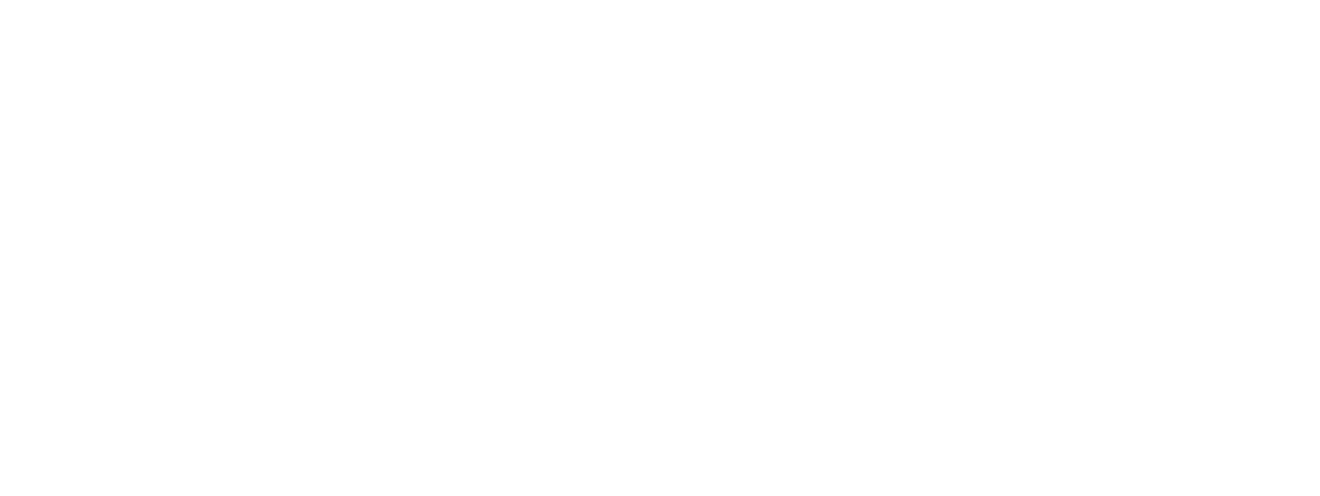
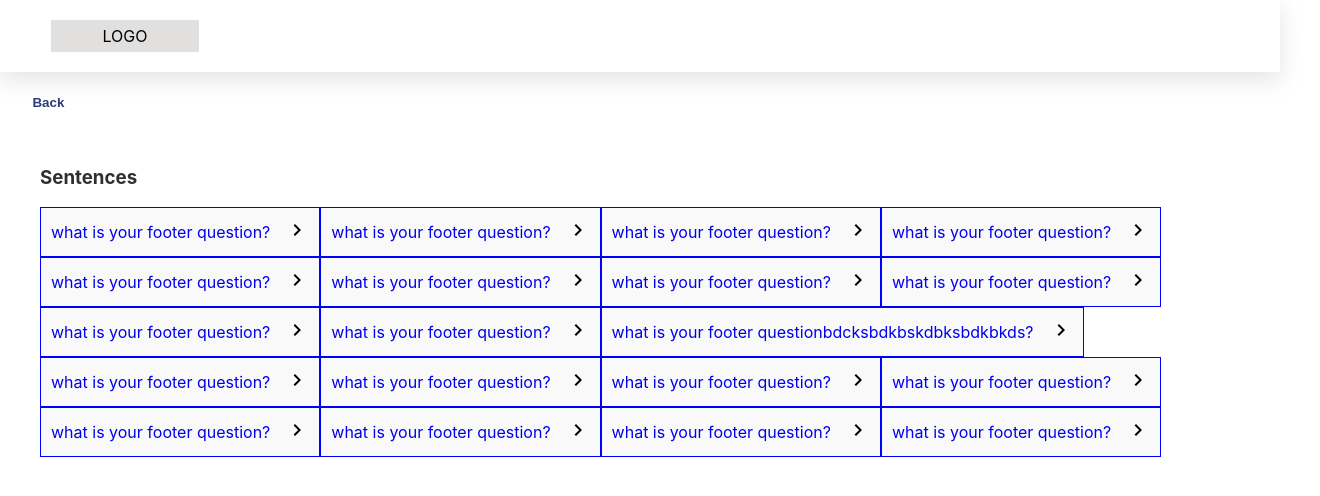
Before and after one commit to Eswarkartheekgrandhi/usr, a React (Create React App) app: page /usrTable in a window 1280 px wide. Before the commit this address had no page. Shown: the top 496 px of the page, 1320 px wide, since content can reach past the window. Built offline with nearby package versions, Linux system fonts and the light colour scheme.

Commit message:
USR table page is updated

```diff
--- a/src/App.js
+++ b/src/App.js
@@ -8,6 +8,7 @@ import StatusPage from "./components/StatusPage";
 import USRaddPage from "./components/USRaddPage";
 import SimplifyPage from "./components/SimplifyPage";
 import TextToLinesPage from "./components/TextToLinesPage";
+import USRTable from "./components/USRTable";
 
 const App = () => {
   const [isLoggedIn, setIsLoggedIn] = useState(false);
@@ -38,6 +39,7 @@ const App = () => {
         <Route path="/USRadd" element={<USRaddPage />} />
         <Route path="/simplify" element={<SimplifyPage />} />
         <Route path="/text" element={<TextToLinesPage />} />
+        <Route path="/usrTable" element={<USRTable />} />
       </Routes>
     </Router>
   );
--- /dev/null
+++ b/src/components/USRTable.js
@@ -0,0 +1,52 @@
+import React, { useState } from "react";
+import TopNavBar from "./topNavBar";
+import "../styles/USRTablepage.css";
+import KeyboardArrowRightIcon from "@mui/icons-material/KeyboardArrowRight";
+
+function USRTable() {
+  const [sentences, setSentences] = useState([
+    "what is your footer question?",
+    "what is your footer question?",
+    "what is your footer question?",
+    "what is your footer question?",
+    "what is your footer question?",
+    "what is your footer question?",
+    "what is your footer question?",
+    "what is your footer question?",
+    "what is your footer question?",
+    "what is your footer question?",
+    "what is your footer questionbdcksbdkbskdbksbdkbkds?",
+    "what is your footer question?",
+    "what is your footer question?",
+    "what is your footer question?",
+    "what is your footer question?",
+    "what is your footer question?",
+    "what is your footer question?",
+    "what is your footer question?",
+    "what is your footer question?",
+  ]);
+
+  return (
+    <div>
+      <TopNavBar />
+      <div className="ba">
+        <button>Back</button>
+      </div>
+      <div className="box-top">
+        <h3 className="sentence">Sentences</h3>
+        <div className="contain">
+          {sentences.map((sentence, index) => (
+            <div className="content" key={index}>
+              <a href="#">{sentence}</a>
+              <span className="arrow">
+                <KeyboardArrowRightIcon />
+              </span>
+            </div>
+          ))}
+        </div>
+      </div>
+    </div>
+  );
+}
+
+export default USRTable;
--- a/src/styles/USRTable.css
+++ b/src/styles/USRTable.css
@@ -48,6 +48,7 @@
   width: 70%;
   height: 100%;
 }
+
 .box_left .content {
   position: relative;
   border: 1px solid #000000;
--- /dev/null
+++ b/src/styles/USRTablepage.css
@@ -0,0 +1,43 @@
+.ba button {
+  border: none;
+  position: relative;
+  text-transform: lowercase;
+  text-transform: capitalize;
+  left: 3%;
+  width: 8%;
+  background-color: transparent;
+  outline: none;
+}
+
+.sentence {
+  color: #2f2f2f;
+}
+
+.box-top {
+  position: relative;
+  left: 40px;
+}
+
+.contain {
+  display: flex;
+  flex-wrap: wrap;
+  justify-content: flex-start;
+}
+
+.content {
+  display: flex;
+  align-items: center;
+  flex-direction: row;
+  margin: 0 0;
+  padding: 10px;
+  border: 1px solid blue;
+  background-color: #f9f9f9;
+}
+
+.box-top .content a {
+  text-decoration: none;
+}
+
+.arrow {
+  margin-left: 15px;
+}
```
Also changed, not shown: 1 other file (tests, documents, lock files or other folders).
